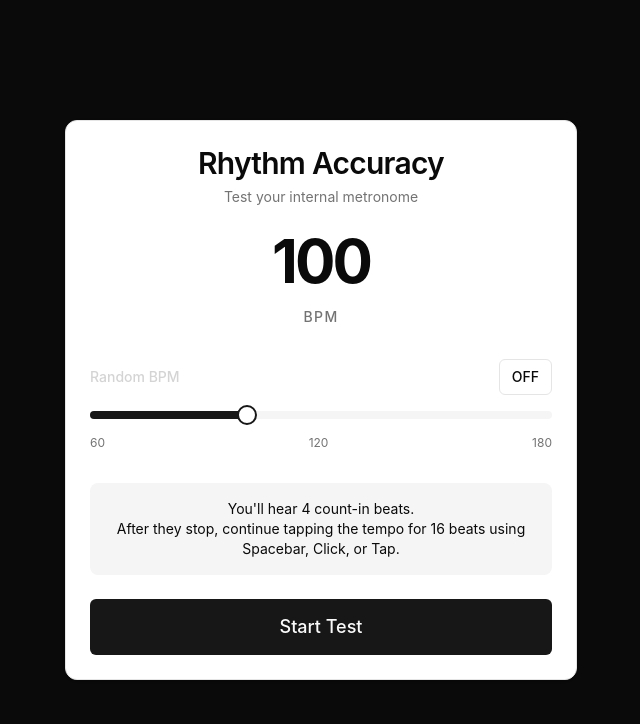
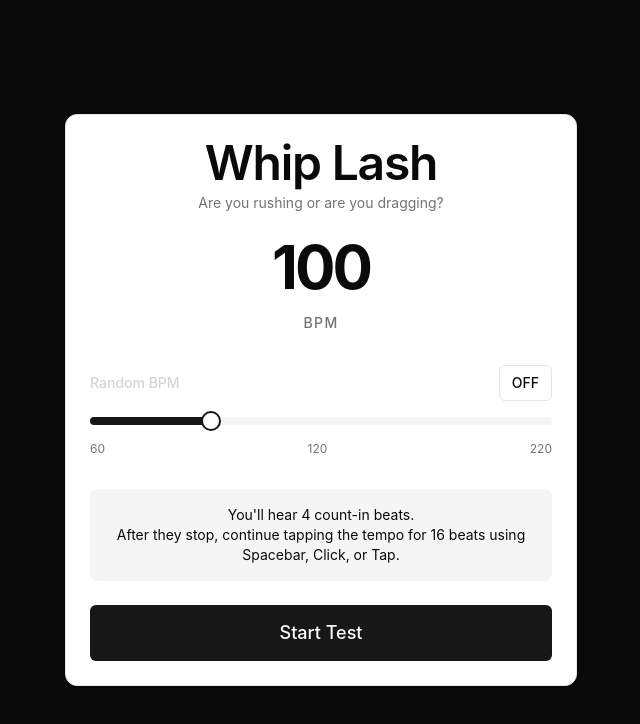
Before and after one commit to schawnery/whip-lash, a React (Vite) app: page / in a window 1280 px wide. Shown: the top 724 px of the page, without its empty margins (319-959 px from the left). Built offline with nearby package versions, Linux system fonts and the light colour scheme.

Commit message:
title stuff...

```diff
--- a/src/features/game/GameScreen.tsx
+++ b/src/features/game/GameScreen.tsx
@@ -77,8 +77,8 @@ function SetupView({ tempo, setTempo, onStart, isRandomBPM, setIsRandomBPM }: {
   return (
     <Card className="w-full">
       <CardHeader className="text-center">
-        <CardTitle className="text-3xl">Rhythm Accuracy</CardTitle>
-        <CardDescription>Test your internal metronome</CardDescription>
+        <CardTitle className="text-5xl">Whip Lash</CardTitle>
+        <CardDescription>Are you rushing or are you dragging?</CardDescription>
       </CardHeader>
       <CardContent className="space-y-8">
         <div className="text-center space-y-4">
@@ -103,13 +103,13 @@ function SetupView({ tempo, setTempo, onStart, isRandomBPM, setIsRandomBPM }: {
                 value={[tempo]}
                 onValueChange={(val) => setTempo(val[0])}
                 min={60}
-                max={180}
+                max={220}
                 step={1}
               />
               <div className="flex justify-between text-xs text-neutral-500">
                 <span>60</span>
                 <span>120</span>
-                <span>180</span>
+                <span>220</span>
               </div>
             </>
           )}
@@ -117,7 +117,7 @@ function SetupView({ tempo, setTempo, onStart, isRandomBPM, setIsRandomBPM }: {
 
         <div className="bg-neutral-100 dark:bg-neutral-900 p-4 rounded-lg text-sm text-center">
           You'll hear 4 count-in beats.
-          <br/>After they stop, continue tapping the tempo for 16 beats using Spacebar, Click, or Tap.
+          <br />After they stop, continue tapping the tempo for 16 beats using Spacebar, Click, or Tap.
         </div>
       </CardContent>
       <CardFooter>
@@ -234,7 +234,7 @@ function ResultsView({ results, tempo, onRestart }: { results: GameResults, temp
             <span className="text-neutral-400">Tendency</span>
             <span className="font-medium">
               {results.earlyCount > results.lateCount ? 'Rushing (Early)' :
-               results.lateCount > results.earlyCount ? 'Dragging (Late)' : 'Balanced'}
+                results.lateCount > results.earlyCount ? 'Dragging (Late)' : 'Balanced'}
             </span>
           </div>
           <div className="flex justify-between items-center text-sm">
```
